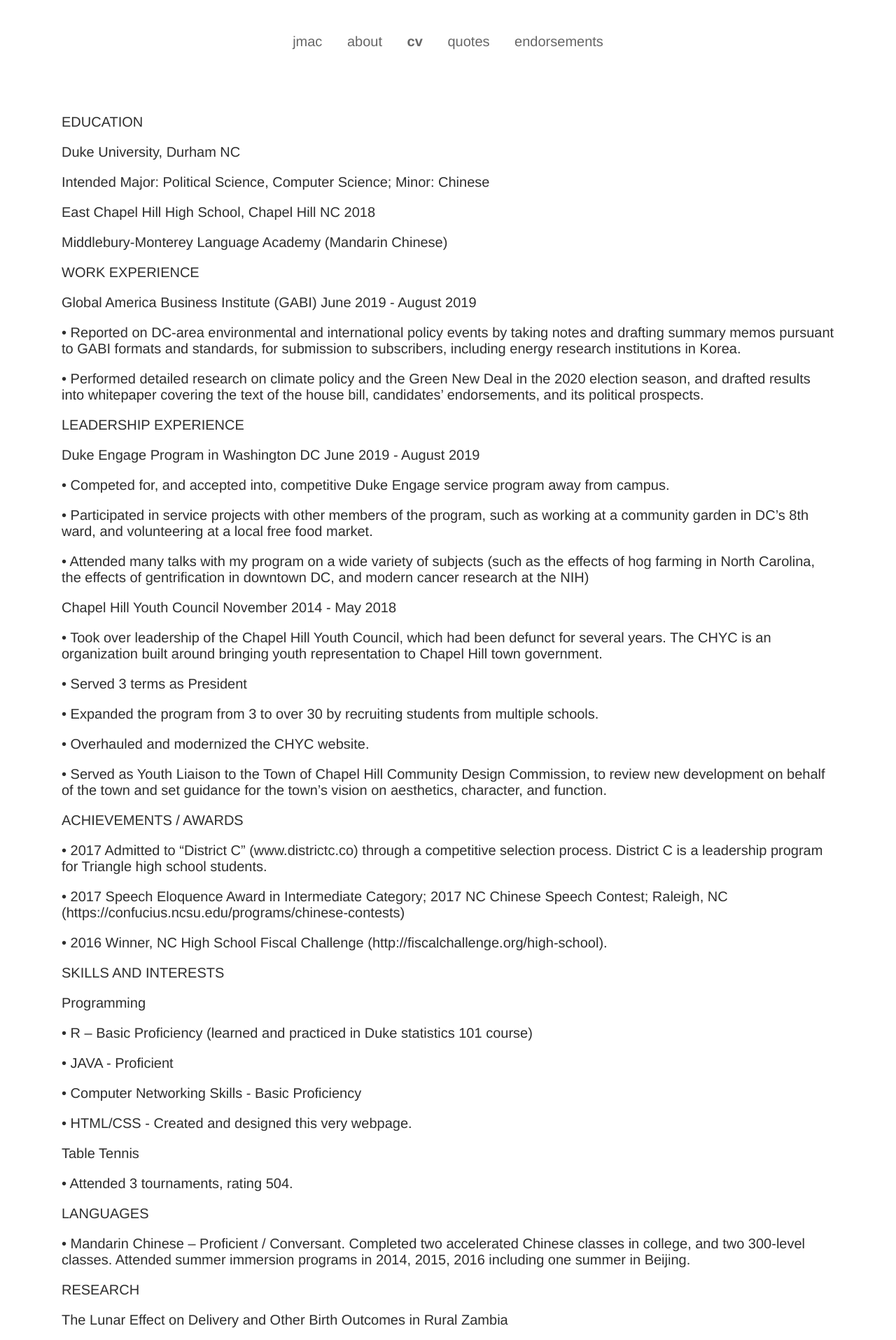
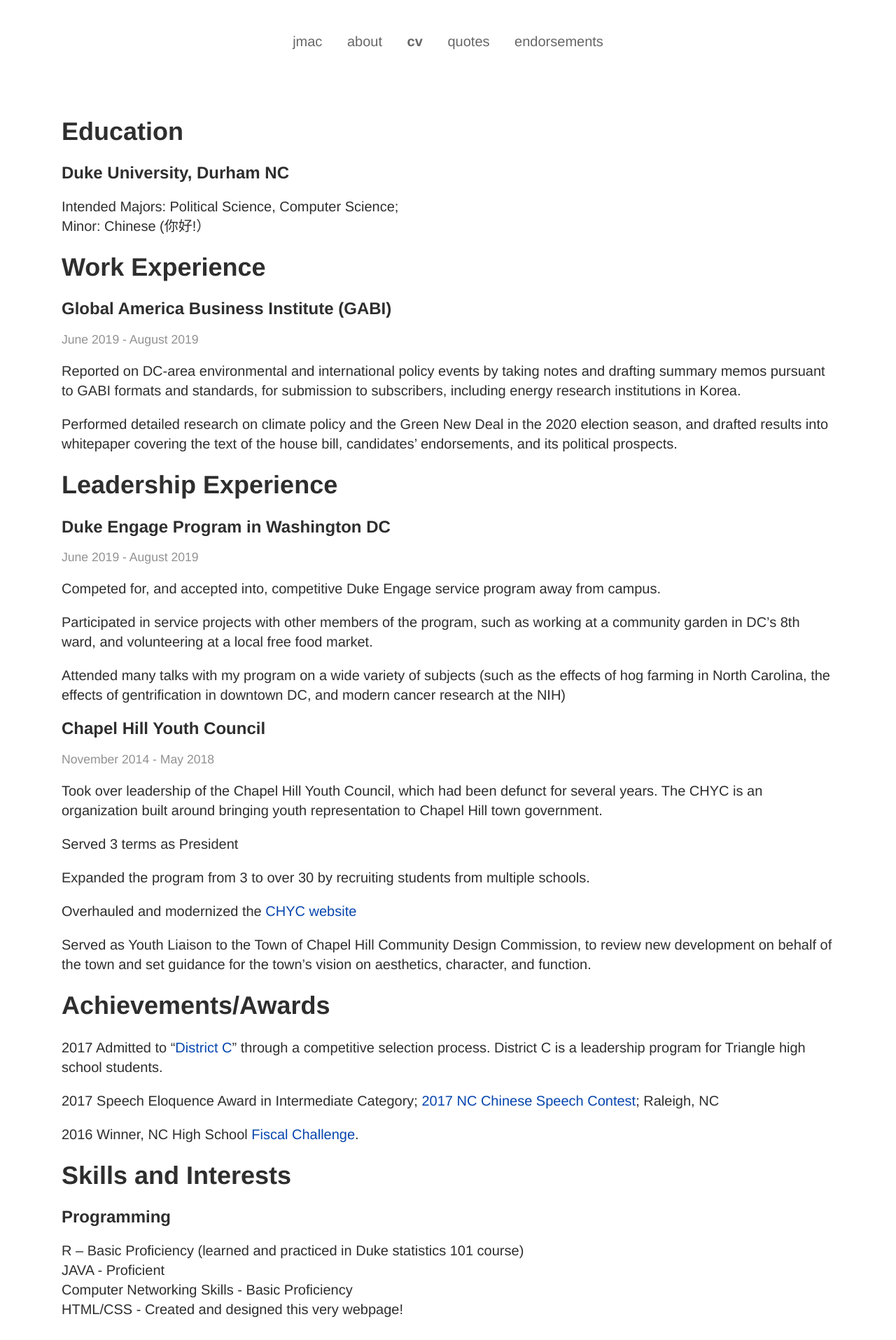
Before and after one commit to macstringer/old-macstringer, a Jekyll site: the page built from cv.markdown, in a window 1280 px wide. Shown: the top 1915 px of the page at 70% size. Built offline with Jekyll 4.4.1, drawn with Linux system fonts in a browser that asks for light colours; some of the changed text lies outside the part shown.

Commit message:
cv formatting

```diff
--- a/_sass/main.scss
+++ b/_sass/main.scss
@@ -13,12 +13,19 @@
   font-family: “Neue Haas Grotesk Display Pro”, “Helvetica Neue”, Helvetica, sans-serif;
   font-size: 1.5rem;
 }
+h3 {
+  color: #929292 ;
+  text-align: left;
+  font-family: “Neue Haas Grotesk Display Pro”, “Helvetica Neue”, Helvetica, sans-serif;
+  font-size: 1.1rem;
+  font-weight: normal;
+}
 
 p {
   font-family: “Neue Haas Grotesk Display Pro”, “Helvetica Neue”, Helvetica, sans-serif;
   font-size: 1.25rem;
   color: #2e2e2e;
-
+  line-height: 1.75rem;
 }
 
 //code found online fixing sticky footer
@@ -112,12 +119,14 @@
 
   /* unvisited link */
 a:link {
-  color: red;
+  color: #0645AD;
+  text-decoration: none;
 }
 
 /* visited link */
 a:visited {
-  color: green;
+  color: #0B0080;
+  text-decoration: none;
 }
 
 
--- a/cv.markdown
+++ b/cv.markdown
@@ -4,92 +4,75 @@
 permalink: /cv
 ---
 
-EDUCATION
+# Education
+## Duke University, Durham NC
+Intended Majors: Political Science, Computer Science;
+Minor: Chinese (你好!）
+<br>
 
-Duke University, Durham NC
+# Work Experience
+## Global America Business Institute (GABI)
+### June 2019 - August 2019
 
-Intended Major: Political Science, Computer Science; Minor: Chinese
+Reported on DC-area environmental and international policy events by taking notes and drafting summary memos pursuant to GABI formats and standards, for submission to subscribers, including energy research institutions in Korea.
 
-East Chapel Hill High School, Chapel Hill NC								            2018
-
-Middlebury-Monterey Language Academy (Mandarin Chinese)
-
-WORK EXPERIENCE
-
-Global America Business Institute (GABI)                                                                               June 2019 - August
-2019
-
-•	Reported on DC-area environmental and international policy events by taking notes and drafting summary memos pursuant to GABI formats and standards, for submission to subscribers, including energy research institutions in Korea.
-
-•	Performed detailed research on climate policy and the Green New Deal in the 2020 election season, and drafted results into whitepaper covering the text of the house bill, candidates’ endorsements, and its political prospects.
+Performed detailed research on climate policy and the Green New Deal in the 2020 election season, and drafted results into whitepaper covering the text of the house bill, candidates’ endorsements, and its political prospects.
 
 
-LEADERSHIP EXPERIENCE
+# Leadership Experience
+## Duke Engage Program in Washington DC
+### June 2019 - August 2019
 
-Duke Engage Program in Washington DC						       June 2019 - August 2019
+Competed for, and accepted into, competitive Duke Engage service program away from campus.
 
-•	Competed for, and accepted into, competitive Duke Engage service program away from campus.
+Participated in service projects with other members of the program, such as working at a community garden in DC’s 8th ward, and volunteering at a local free food market.
 
-•	Participated in service projects with other members of the program, such as working at a community garden in DC’s 8th ward, and volunteering at a local free food market.
+Attended many talks with my program on a wide variety of subjects (such as the effects of hog farming in North Carolina, the effects of gentrification in downtown DC, and modern cancer research at the NIH)
 
-•	Attended many talks with my program on a wide variety of subjects (such as the effects of hog farming in North Carolina, the effects of gentrification in downtown DC, and modern cancer research at the NIH)
+## Chapel Hill Youth Council
+### November 2014 - May 2018
 
-Chapel Hill Youth Council 						                            November 2014 - May 2018
+Took over leadership of the Chapel Hill Youth Council, which had been defunct for several years. The CHYC is an organization built around bringing youth representation to Chapel Hill town government.
 
-•	Took over leadership of the Chapel Hill Youth Council, which had been defunct for several years. The CHYC is an organization built around bringing youth representation to Chapel Hill town government.
+Served 3 terms as President
 
-•	Served 3 terms as President
+Expanded the program from 3 to over 30 by recruiting students from multiple schools.
 
-•	Expanded the program from 3 to over 30 by recruiting students from multiple schools.
+Overhauled and modernized the [CHYC website](https://www.townofchapelhill.org/residents/teens-of-chapel-hill/youth-council)
 
-•	Overhauled and modernized the CHYC website.
+Served as Youth Liaison to the Town of Chapel Hill Community Design Commission, to review new development on behalf of the town and set guidance for the town’s vision on aesthetics, character, and function.
 
-•	Served as Youth Liaison to the Town of Chapel Hill Community Design Commission, to review new development on behalf of the town and set guidance for the town’s vision on aesthetics, character, and function.
+# Achievements/Awards
+
+2017 Admitted to "[District C](https://www.districtc.co)" through a competitive selection process. District C is a leadership program for Triangle high school students.
+
+2017 Speech Eloquence Award in Intermediate Category; [2017 NC Chinese Speech Contest](https://news.ncsu.edu/2018/11/nc-state-will-restructure-asia-programming-in-2019/); Raleigh, NC
+
+2016 Winner, NC High School [Fiscal Challenge](http://fiscalchallenge.org/high-school).
 
 
+# Skills and Interests
 
-ACHIEVEMENTS / AWARDS
+## Programming
 
-•	2017 Admitted to “District C” (www.districtc.co) through a competitive selection process. District C is a leadership program for Triangle high school students.
+R – Basic Proficiency (learned and practiced in Duke statistics 101 course)
+JAVA - Proficient
+Computer Networking Skills - Basic Proficiency
+HTML/CSS - Created and designed this very webpage!
 
-•	2017 Speech Eloquence Award in Intermediate Category; 2017 NC Chinese Speech Contest; Raleigh, NC (https://confucius.ncsu.edu/programs/chinese-contests)
-
-•	2016 Winner, NC High School Fiscal Challenge (http://fiscalchallenge.org/high-school).
+# Languages
+## Mandarin Chinese
+### Studied from 2014 - Present
+Proficient / Conversant. Completed two accelerated Chinese classes in college, and two 300-level classes. Attended summer immersion programs in 2014, 2015, 2016 including one summer in Beijing. I also plan to study abroad in China during the fall of 2021.
 
 
-SKILLS AND INTERESTS
+# Research
+## The Lunar Effect on Delivery and Other Birth Outcomes in Rural Zambia
 
-Programming
-
-•	R – Basic Proficiency (learned and practiced in Duke statistics 101 course)
-
-•	JAVA - Proficient
-
-•	Computer Networking Skills - Basic Proficiency
-
-•	HTML/CSS - Created and designed this very webpage.
-
-Table Tennis
-
-•	Attended 3 tournaments, rating 504.
-
-
-LANGUAGES
-
-•	Mandarin Chinese – Proficient / Conversant. Completed two accelerated Chinese classes in college, and two 300-level classes. Attended summer immersion programs in 2014, 2015, 2016 including one summer in Beijing.
-
-
-RESEARCH
-
-The Lunar Effect on Delivery and Other Birth Outcomes in Rural Zambia
-
-•	Used BHOMA delivery data in rural Zambia and lunar phase data provided by the US Navy
-
-•	Worked with Zambian professor Bellington Vwalika
-
-•	Found no statistically significant results
-
-•	Submitted for publication to the Medical Journal of Zambia
+Used BHOMA delivery data in rural Zambia and lunar phase data provided by the US Navy
+Worked with Zambian professor Bellington Vwalika
+Found no statistically significant results
+Submitted for publication to the Medical Journal of Zambia
 
 Stringer JM, Sindano N, Vwalika B. The Lunar Effect on Delivery and Other Birth Outcomes in Rural Zambia.
-Medical Journal of Zambia, Vol. 44, No. 4: 233-137 (2017). https://www.mjz.co.zm/index.php/mjz/article/view/93/82.
+Medical Journal of Zambia, Vol. 44, No. 4: 233-137 (2017). [Link](https://www.mjz.co.zm/index.php/mjz/article/view/93/82).
```
